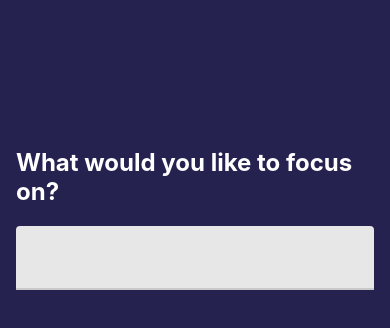
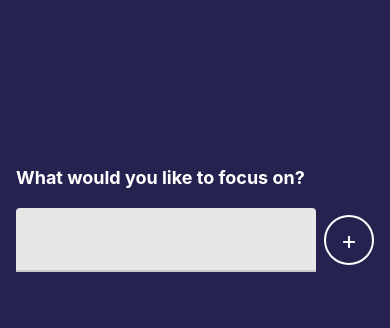
Before and after one commit to n3rdkid/rn-focus-time, a React Native app: screen / in a window 390 px wide. Shown: the top 328 px of the page. Built offline with nearby package versions, Linux system fonts and the light colour scheme.

Commit message:
improv : added rounded button component

```diff
--- /dev/null
+++ b/src/components/RoundedButton/index.js
@@ -0,0 +1,30 @@
+import React from "react";
+import {TouchableOpacity,Text,StyleSheet, TextInput} from "react-native";
+
+export const RoundedButton=({
+    style={},
+    textStyle={},
+    size=125,
+    ...props
+})=>{
+    return <TouchableOpacity style={[styles(size).radius,style]}>
+        <Text style={[styles(size).text
+        ]}>{props.title}</Text>
+    </TouchableOpacity>
+}
+const styles =(size)=> StyleSheet.create({
+    radius:{
+        borderRadius:size/2,
+        width:size,
+        height:size,
+        alignItems:'center',
+        alignItems: 'center',
+        justifyContent: "center",
+        borderColor:"#fff",
+        borderWidth:2,
+     },
+     text:{color:"#fff",
+     fontSize:size/2,
+
+   }
+})
--- a/src/features/focus/index.js
+++ b/src/features/focus/index.js
@@ -1,7 +1,8 @@
 import { StatusBar } from 'expo-status-bar';
 import React from 'react';
 import { StyleSheet, Text, View } from 'react-native';
-import {TextInput} from "react-native-paper"
+import {TextInput} from "react-native-paper";
+import {RoundedButton} from "../../components/RoundedButton"
 export const Focus = ()=> {
 
   return (
@@ -9,7 +10,8 @@
       <View style={styles.titleContainer}>
         <Text style={styles.title}>What would you like to focus on?</Text>
         <View style={styles.inputContainer}>
-          <TextInput></TextInput>
+          <TextInput style={{flex:1}}></TextInput>
+          <RoundedButton style={{marginLeft:8}} size={50} title="+"/>
         </View>
       </View>
     </View>
@@ -27,10 +29,13 @@
   },
   title:{
     color:"white",
-    fontSize:24,
+    fontSize:18,
     fontWeight:"bold"
   },
   inputContainer:{
-    paddingTop:20
+    paddingTop:20,
+    flexDirection:"row",
+    alignItems:"center"
+
   }
 });
```
